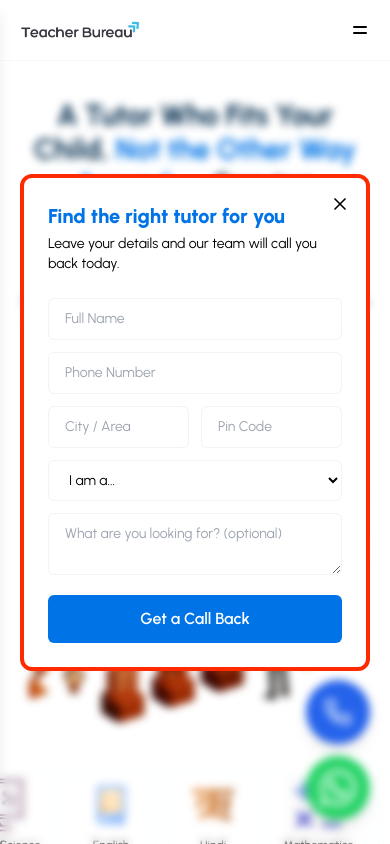
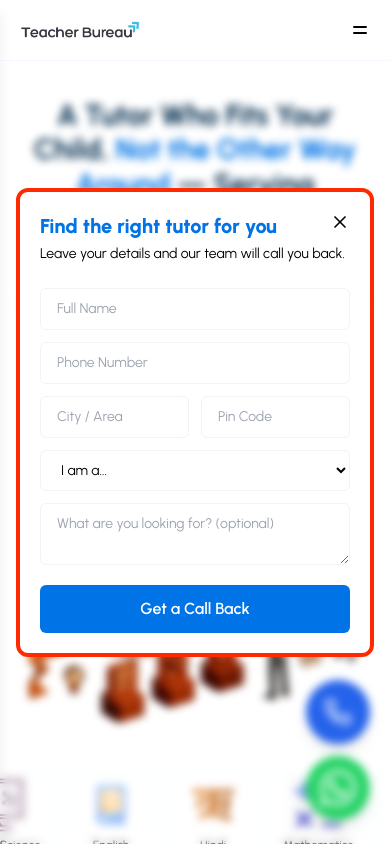
Before and after one commit to teacherbureauads-sys/teacherbureau-home, a Next.js app: page / in a window 390 px wide. Shown: the top 844 px of the page. Built offline with nearby package versions, Linux system fonts and the light colour scheme; no server answers.

Commit message:
Update PopupForm.jsx

```diff
--- a/src/components/floating-cta/PopupForm.jsx
+++ b/src/components/floating-cta/PopupForm.jsx
@@ -1,16 +1,17 @@
+
 "use client";
-import { useEffect, useState, useRef } from "react";
+
+import { useEffect, useState } from "react";
 import { X } from "lucide-react";
 import { contactSubmit } from "~/utils/api";
 import { errorToast, successToast } from "~/utils/toastMessage";
 import { reportLeadConversion } from "~/utils/gtag";
 
-// Shows 3 seconds after every page load — no "only once" restriction,
-// so it reappears each time the page is loaded/reloaded.
 const DELAY_MS = 2000;
 
 export default function PopupForm() {
   const [open, setOpen] = useState(false);
+
   const [formData, setFormData] = useState({
     name: "",
     mobile: "",
@@ -20,73 +21,90 @@ export default function PopupForm() {
     pincode: "",
     message: "",
     company: "",
-    // Backend only accepts a fixed set of "source" values and "popup"
-    // isn't one of them — reuse "website" (same as the main contact form)
-    // so the request validates.
     source: "website",
   });
+
   const [loading, setLoading] = useState(false);
-  const hasScheduledRef = useRef(false);
 
+  // Show popup after 2 seconds, then repeat every 2 seconds.
   useEffect(() => {
-    if (typeof window === "undefined") return;
-    // Guard against this one component instance scheduling twice (e.g.
-    // React Strict Mode's double-invoke in dev) — it can still fire again
-    // on the next page load, just not twice for the same mount.
-    if (hasScheduledRef.current) return;
-    hasScheduledRef.current = true;
-
-    const timer = setTimeout(() => {
+    const timer = setInterval(() => {
       setOpen(true);
     }, DELAY_MS);
 
-    return () => clearTimeout(timer);
+    return () => clearInterval(timer);
   }, []);
 
   const handleChange = (e) => {
     const { name, value } = e.target;
-    setFormData((prev) => ({ ...prev, [name]: value }));
+
+    setFormData((prev) => ({
+      ...prev,
+      [name]: value,
+    }));
   };
 
   const handleSubmit = async (e) => {
     e.preventDefault();
+
+    if (loading) return;
+
     setLoading(true);
+
     try {
-      // Backend rejects the request if "message" is empty — fall back to
-      // a sensible default instead of forcing the visitor to type one.
-      // The role ("Parent"/"Student"/"Teacher"), tuition mode
-      // (Online/Offline/Home) and city/pincode are prefixed into the
-      // message text itself rather than sent as their own fields, since
-      // the backend only accepts specific known fields/values and would
-      // reject an unrecognized one (as it did with "source").
       const baseMessage =
-        formData.message?.trim() ||
+        formData.message.trim() ||
         "Requested a call back via the website popup form.";
-      const locationText = [formData.city, formData.pincode]
+
+      const locationText = [
+        formData.city.trim(),
+        formData.pincode.trim(),
+      ]
         .filter(Boolean)
         .join(" - ");
+
       const prefixedMessage = [
         formData.role ? `[${formData.role}]` : "",
-        formData.tuitionMode ? `[${formData.tuitionMode} Tuition]` : "",
+        formData.tuitionMode
+          ? `[${formData.tuitionMode} Tuition]`
+          : "",
         locationText ? `[${locationText}]` : "",
       ]
         .filter(Boolean)
         .join(" ");
+
       const payload = {
-        name: formData.name,
-        mobile: formData.mobile,
+        name: formData.name.trim(),
+        mobile: formData.mobile.trim(),
         company: formData.company,
         source: formData.source,
         message: prefixedMessage
           ? `${prefixedMessage} ${baseMessage}`
           : baseMessage,
       };
+
       await contactSubmit(payload);
+
       successToast("Thanks! We'll get back to you shortly.");
       reportLeadConversion();
+
       setOpen(false);
+
+      setFormData({
+        name: "",
+        mobile: "",
+        role: "",
+        tuitionMode: "",
+        city: "",
+        pincode: "",
+        message: "",
+        company: "",
+        source: "website",
+      });
     } catch (error) {
-      errorToast(error?.message || "Failed to submit, please try again");
+      errorToast(
+        error?.message || "Failed to submit, please try again"
+      );
     } finally {
       setLoading(false);
     }
@@ -95,32 +113,47 @@ export default function PopupForm() {
   if (!open) return null;
 
   return (
-    <div className="fixed inset-0 z-[100] flex items-center justify-center bg-black/50 backdrop-blur-sm px-5">
-      <div className="relative w-full max-w-md bg-white rounded-xl p-6 sm:p-8 border-4 border-[#FF2A00]">
+    <div className="fixed inset-0 z-[100] flex items-center justify-center bg-black/50 backdrop-blur-sm px-4 py-4">
+      <div
+        role="dialog"
+        aria-modal="true"
+        aria-labelledby="popup-title"
+        className="relative max-h-[90vh] w-full max-w-md overflow-y-auto rounded-xl border-4 border-[#FF2A00] bg-white p-5 sm:p-8"
+      >
         <button
+          type="button"
           onClick={() => setOpen(false)}
-          aria-label="Close"
-          className="absolute top-4 right-4 text-gray-400 hover:text-gray-700"
+          aria-label="Close popup"
+          className="absolute right-4 top-4 rounded-md p-1 text-gray-400 transition hover:bg-gray-100 hover:text-gray-700"
         >
           <X size={20} />
         </button>
 
-        <h2 className="text-xl font-extrabold text-primary mb-1">
+        <h2
+          id="popup-title"
+          className="mb-1 pr-8 text-xl font-extrabold text-primary"
+        >
           Find the right tutor for you
         </h2>
-        <p className="text-sm text-gray-500 mb-6">
-          Leave your details and our team will call you back today.
+
+        <p className="mb-6 text-sm text-gray-500">
+          Leave your details and our team will call you back.
         </p>
 
-        <form onSubmit={handleSubmit} className="flex flex-col gap-3">
+        <form
+          onSubmit={handleSubmit}
+          className="flex flex-col gap-3"
+        >
           <input
             required
             name="name"
             value={formData.name}
             onChange={handleChange}
             placeholder="Full Name"
+            autoComplete="name"
             className="w-full rounded-md border border-grayLight px-4 py-2.5 text-sm outline-none focus:border-primary"
           />
+
           <input
             required
             type="tel"
@@ -128,43 +161,60 @@ export default function PopupForm() {
             value={formData.mobile}
             onChange={handleChange}
             placeholder="Phone Number"
+            autoComplete="tel"
+            inputMode="tel"
             className="w-full rounded-md border border-grayLight px-4 py-2.5 text-sm outline-none focus:border-primary"
           />
+
           <div className="flex gap-3">
             <input
               name="city"
               value={formData.city}
               onChange={handleChange}
               placeholder="City / Area"
-              className="w-1/2 rounded-md border border-grayLight px-4 py-2.5 text-sm outline-none focus:border-primary"
+              autoComplete="address-level2"
+              className="w-1/2 min-w-0 rounded-md border border-grayLight px-4 py-2.5 text-sm outline-none focus:border-primary"
             />
+
             <input
               name="pincode"
               value={formData.pincode}
               onChange={handleChange}
               placeholder="Pin Code"
-              className="w-1/2 rounded-md border border-grayLight px-4 py-2.5 text-sm outline-none focus:border-primary"
+              inputMode="numeric"
+              autoComplete="postal-code"
+              className="w-1/2 min-w-0 rounded-md border border-grayLight px-4 py-2.5 text-sm outline-none focus:border-primary"
             />
           </div>
+
           <select
             required
             name="role"
             value={formData.role}
-            onChange={handleChange}
-            className="w-full rounded-md border border-grayLight px-4 py-2.5 text-sm outline-none focus:border-primary bg-white"
+            onChange={(e) => {
+              const role = e.target.value;
+
+              setFormData((prev) => ({
+                ...prev,
+                role,
+                tuitionMode: "",
+              }));
+            }}
+            className="w-full rounded-md border border-grayLight bg-white px-4 py-2.5 text-sm outline-none focus:border-primary"
           >
             <option value="">I am a...</option>
             <option value="Parent">Parent</option>
             <option value="Student">Student</option>
             <option value="Teacher">Teacher</option>
           </select>
+
           {formData.role && (
             <select
               required
               name="tuitionMode"
               value={formData.tuitionMode}
               onChange={handleChange}
-              className="w-full rounded-md border border-grayLight px-4 py-2.5 text-sm outline-none focus:border-primary bg-white"
+              className="w-full rounded-md border border-grayLight bg-white px-4 py-2.5 text-sm outline-none focus:border-primary"
             >
               <option value="">
                 {formData.role === "Teacher"
@@ -176,19 +226,20 @@ export default function PopupForm() {
               <option value="Home">Home Tuition</option>
             </select>
           )}
+
           <textarea
             name="message"
             value={formData.message}
             onChange={handleChange}
             placeholder="What are you looking for? (optional)"
             rows={2}
-            className="w-full rounded-md border border-grayLight px-4 py-2.5 text-sm outline-none focus:border-primary"
+            className="w-full resize-y rounded-md border border-grayLight px-4 py-2.5 text-sm outline-none focus:border-primary"
           />
 
           <button
             disabled={loading}
             type="submit"
-            className="mt-2 rounded-md bg-primary text-white font-semibold py-3 hover:bg-primaryDark transition-colors disabled:opacity-60"
+            className="mt-2 rounded-md bg-primary py-3 font-semibold text-white transition-colors hover:bg-primaryDark disabled:cursor-not-allowed disabled:opacity-60"
           >
             {loading ? "Submitting..." : "Get a Call Back"}
           </button>
```
